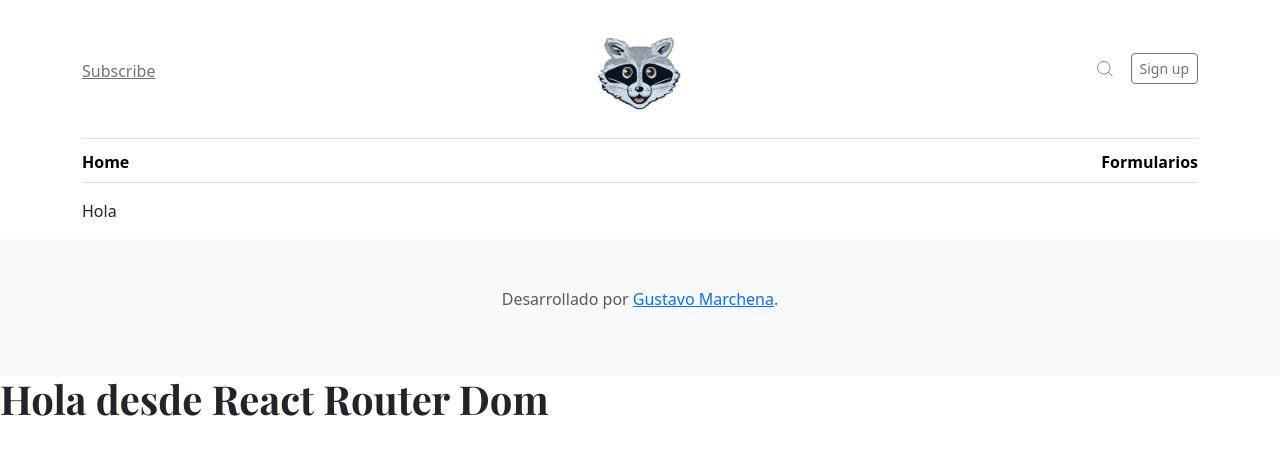
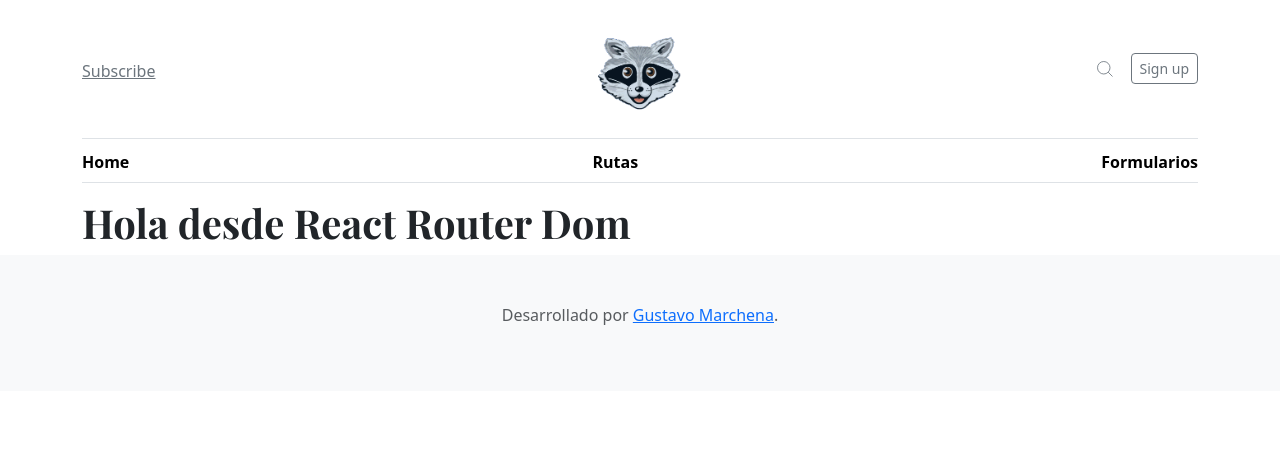
Before and after one commit to versace123mx/react_cesar_cancino_vite_1, a React (Vite) app: page / in a window 1280 px wide. Shown: the top 454 px of the page. Built offline with nearby package versions, Linux system fonts and the light colour scheme.

Commit message:
ajustando el layoyt padre

```diff
--- a/src/Rutas.jsx
+++ b/src/Rutas.jsx
@@ -11,14 +11,15 @@ import Header from './components/Header'
 function Rutas() {
     return (
         <BrowserRouter>
-            <Frontend />
             <Routes>
-                <Route path="/" element={<Home />} />
-                <Route path="/sobre-nosotros" element={<SobreNosotros />} />
-                <Route path="/rutas" element={<Urls />} />
-                <Route path="/rutas/path/:id?/:slug?" element={<RutasPath />} />
-                <Route path="/rutas/query-string" element={<RutasQueryString />} />
-                <Route path="*" element={<Error404 />} />
+                <Route path='/' element={<Frontend />}>{/*Este es el componente padre*/}
+                    <Route index element={<Home />} />
+                    <Route path="/sobre-nosotros" element={<SobreNosotros />} />
+                    <Route path="/rutas" element={<Urls />} />
+                    <Route path="/rutas/path/:id?/:slug?" element={<RutasPath />} />
+                    <Route path="/rutas/query-string" element={<RutasQueryString />} />
+                    <Route path="*" element={<Error404 />} />
+                </Route>
             </Routes>
         </BrowserRouter>
     )
--- a/src/components/Frontend.jsx
+++ b/src/components/Frontend.jsx
@@ -7,8 +7,7 @@ function Frontend() {
         <>
             <Header />
             <main className="container">
-                <p>Hola</p>
-                <Outlet />
+                <Outlet />{/*aqui se pinta lo que biene de los componentes del componente Rutas*/}
             </main>
             <Footer />
         </>
--- a/src/components/Header.jsx
+++ b/src/components/Header.jsx
@@ -24,6 +24,7 @@ function Header() {
                 <div className="nav-scroller py-1 mb-3 border-bottom">
                     <nav className="nav nav-underline justify-content-between">
                         <Link className="nav-item nav-link link-body-emphasis active" to="/">Home</Link>
+                        <Link className="nav-item nav-link link-body-emphasis active" to="/rutas">Rutas</Link>
                         <Link className="nav-item nav-link link-body-emphasis active" to="/formularios">Formularios</Link>
                     </nav>
                 </div>
```
